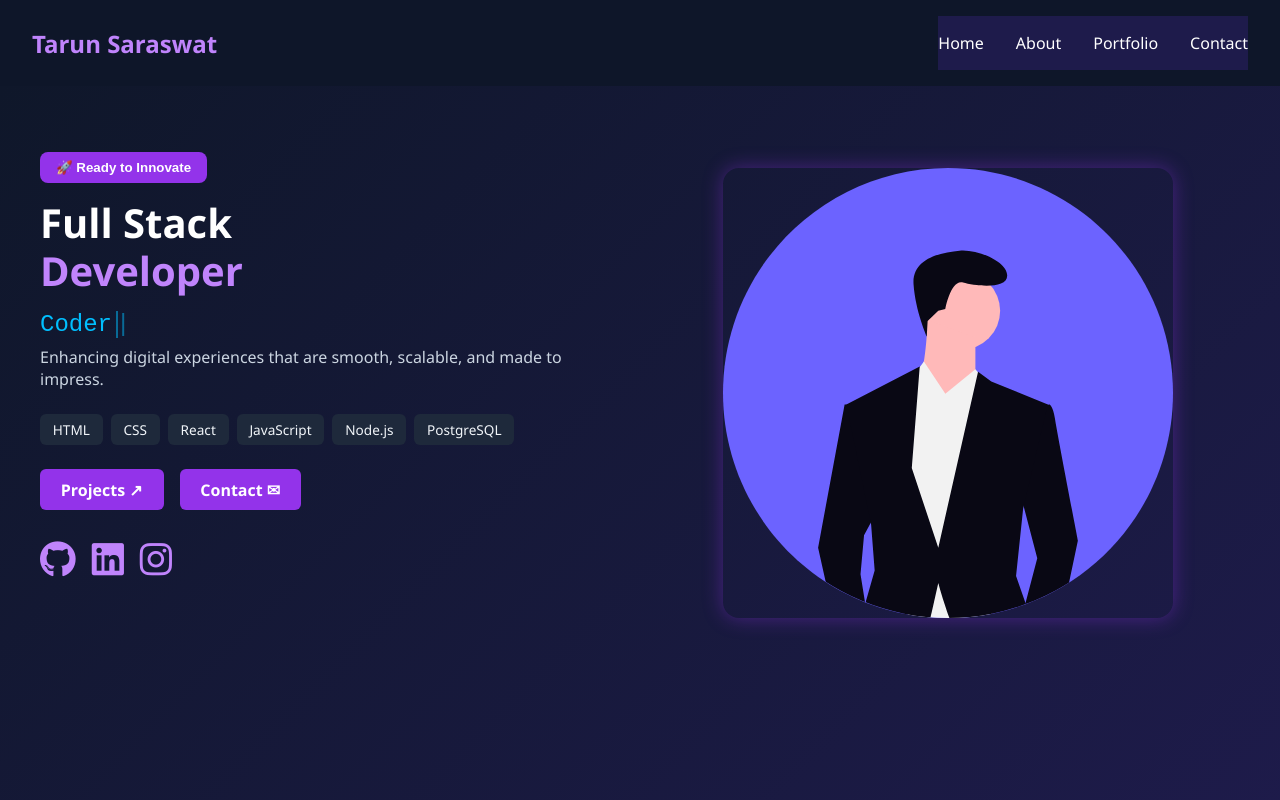
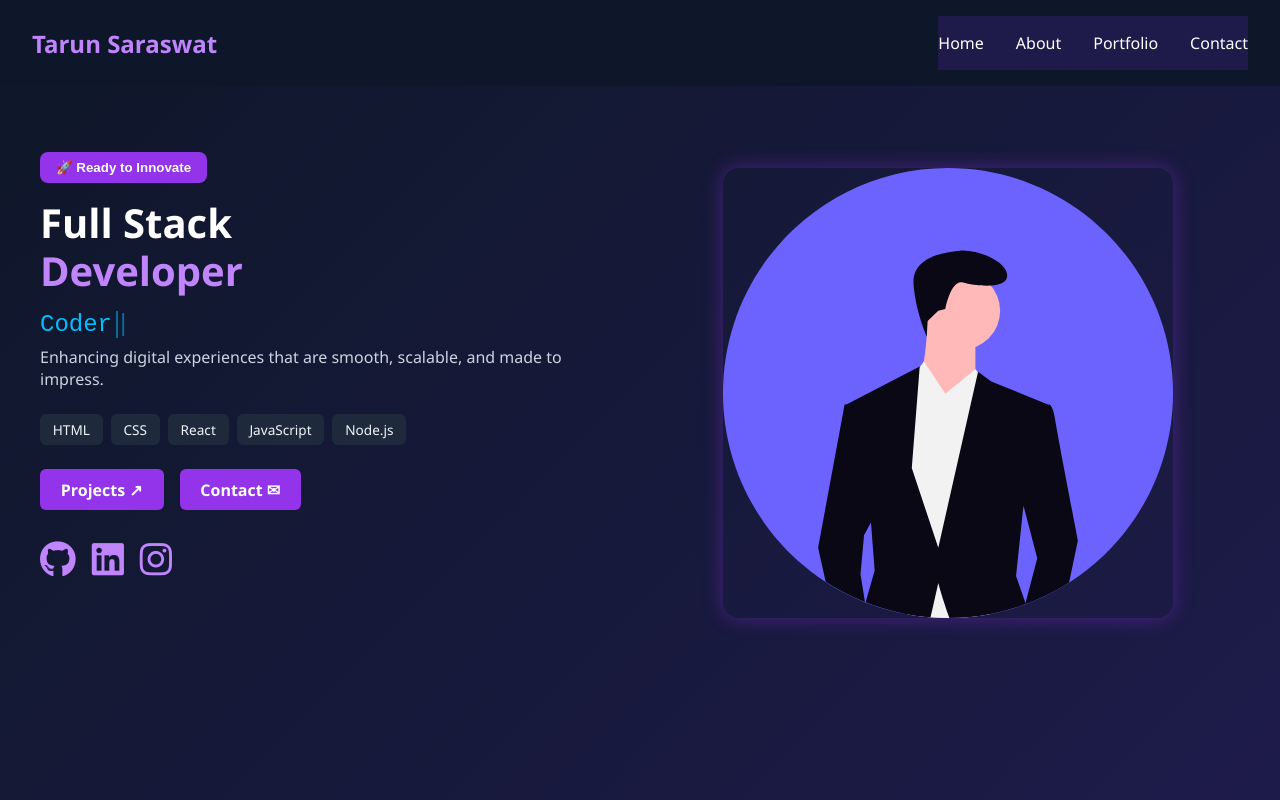
Before and after one commit to TARUN-SARASWAT365/Portfolio, a React (Create React App) app: page / in a window 1280 px wide. Shown: the top 800 px of the page. Built offline with nearby package versions, Linux system fonts and the light colour scheme; the HTML template or start-up script is replaced by a standard one.

Commit message:
Initial frontend code

```diff
--- a/src/pages/About.js
+++ b/src/pages/About.js
@@ -14,7 +14,7 @@ const About = () => {
 
       <div className="about-buttons">
         <a href="/Abhishek_CV.pdf" download className="btn solid-btn">📄 Download CV</a>
-        <a href="#projects" className="btn outline-btn">⧉ View Projects</a>
+        <a href="/contact" className="btn outline-btn">⧉ View Projects</a>
       </div>
 
       <div className="stats-container">
--- a/src/pages/Home.js
+++ b/src/pages/Home.js
@@ -29,7 +29,7 @@ const Home = () => {
             <span>React</span>
             <span>JavaScript</span>
             <span>Node.js</span>
-            <span>PostgreSQL</span>
+
           </div>
 
           <div className="buttons">
```
